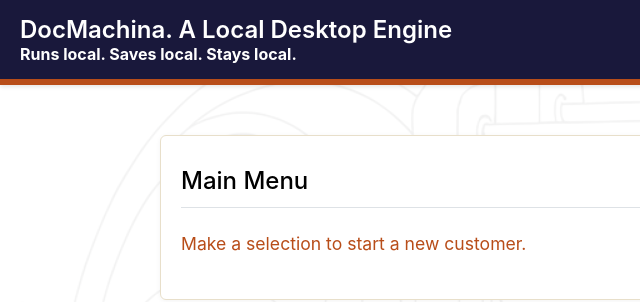
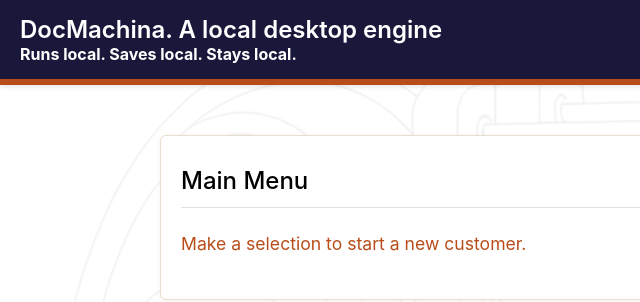
Before and after one commit to stackArmor/DocMachina, a plain HTML site: page index.html in a window 1280 px wide. Shown: the top 302 px of the page, 0-640 px from the left. Drawn offline with Linux system fonts and the light colour scheme; no server answers.

Commit message:
Update index.html

```diff
--- a/index.html
+++ b/index.html
@@ -11,7 +11,7 @@
         <div id="header-content">
 			<div id="header-brand-section">
 				<div>
-                <h1>DocMachina.  A Local Desktop Engine</h1>
+                <h1>DocMachina.  A local desktop engine</h1>
                 <p><h4>Runs local. Saves local. Stays local.</h4></p>
 				</div>
 			</div>
```
